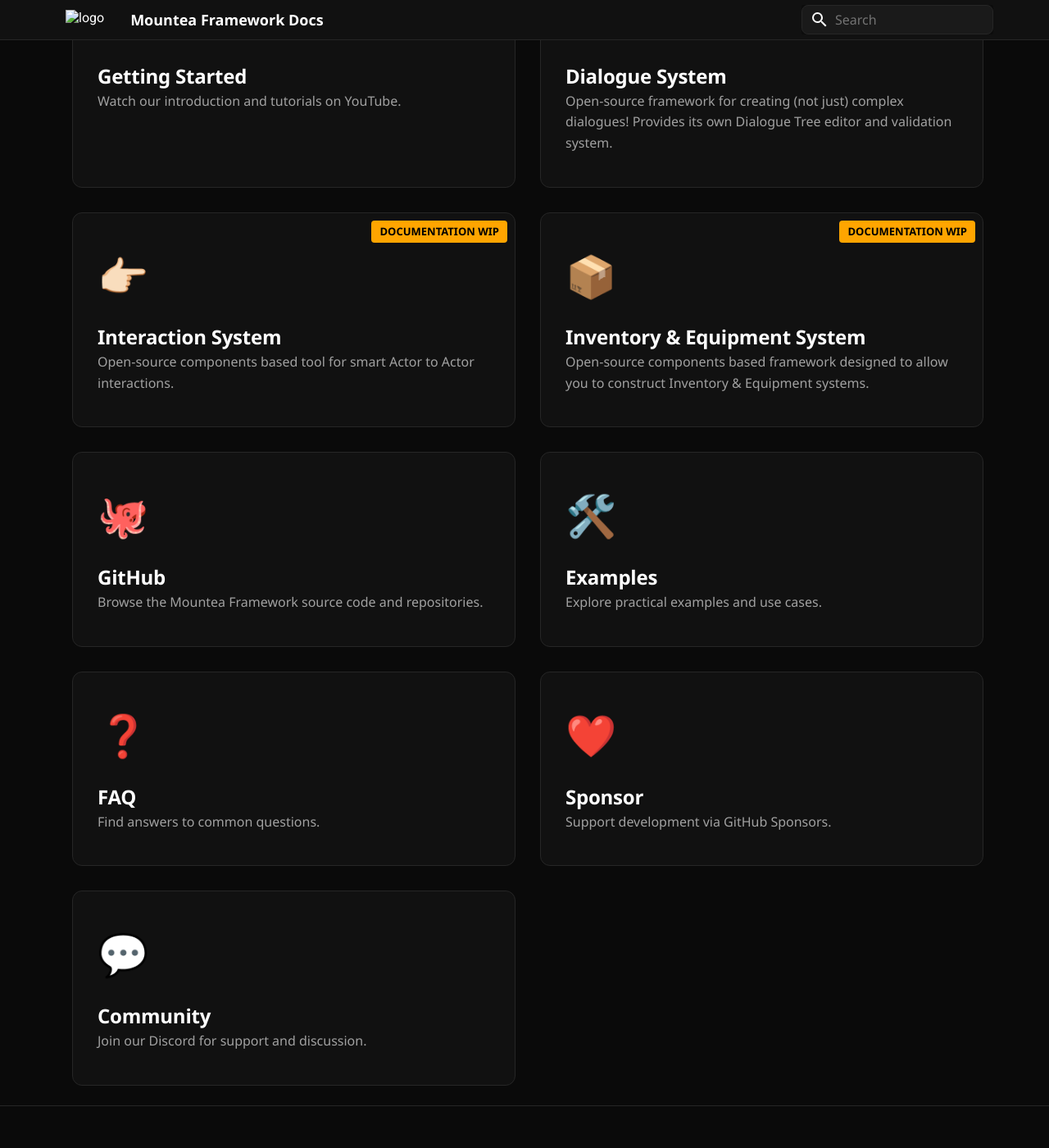
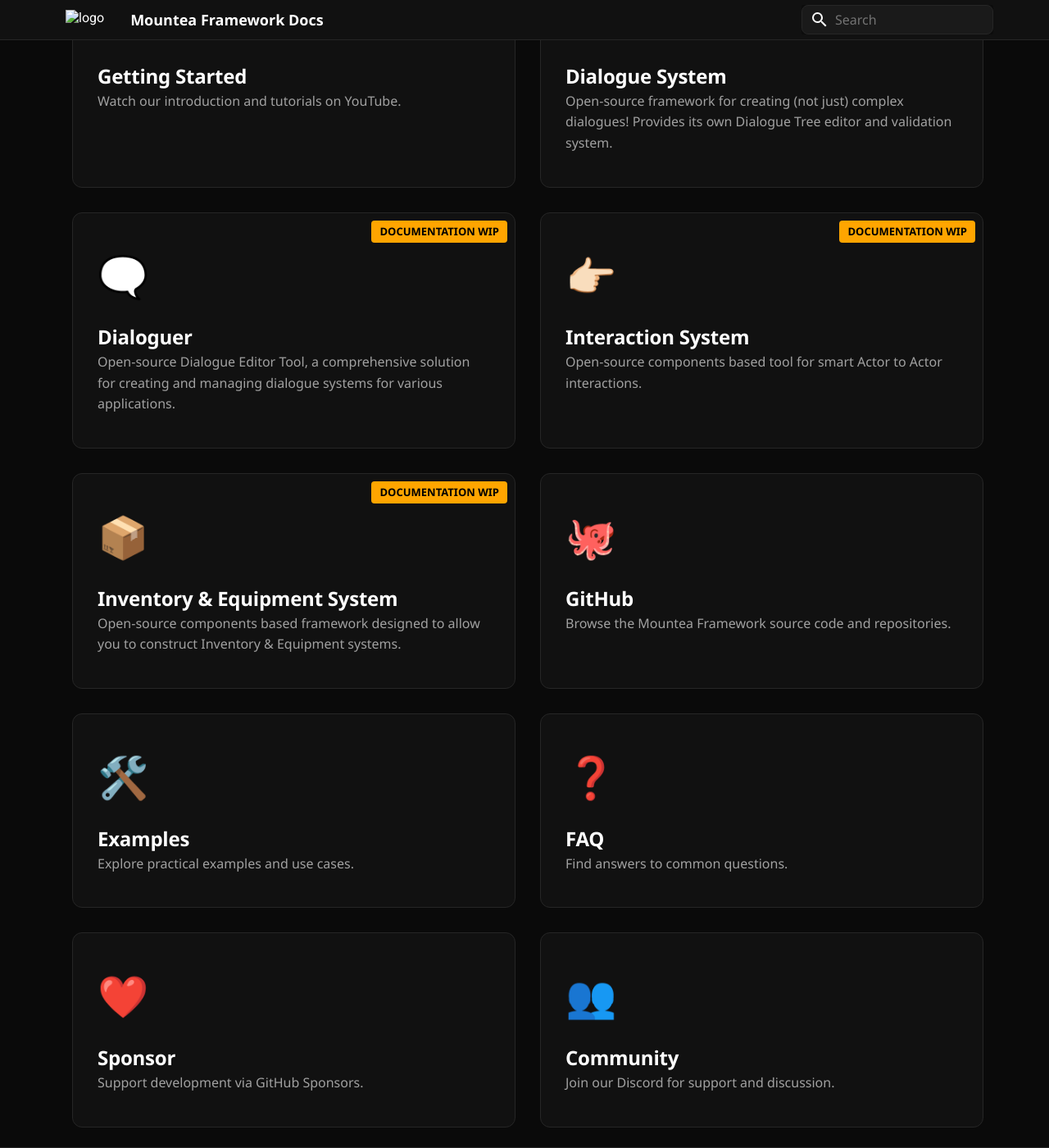
Before and after one commit to Mountea-Framework/MounteaFrameworkWebsite, an MkDocs documentation site: the page built from docs_src/index.md, in a window 1280 px wide and 1400 px high, scrolled down 167 px. Shown: the whole window at 82% size. Built offline with MkDocs 1.6.1 and Material for MkDocs 9.7.7, drawn with Linux system fonts in a browser that asks for light colours; old or Windows-style settings are respelled for this version of MkDocs; before the commit the page ends 1516 px from its top, so only the background shows below that.

Commit message:
Added Dialoguer Page

```diff
--- a/docs_src/index.md
+++ b/docs_src/index.md
@@ -13,6 +13,13 @@
     <h3 class="card-title">Dialogue System</h3>
     <p class="card-description">Open-source framework for creating (not just) complex dialogues! Provides its own Dialogue Tree editor and validation system.</p>
     <a href="/docs/DialogueSystem/GettingStarted/FirstSteps" class="card-link"></a>
+  </div>
+
+   <div class="card status-badge status-wip" data-status="Documentation WIP">
+    <div class="card-icon">🗨️</div>
+    <h3 class="card-title">Dialoguer</h3>
+    <p class="card-description">Open-source Dialogue Editor Tool, a comprehensive solution for creating and managing dialogue systems for various applications.</p>
+    <a href="/docs/Dialoguer/GettingStarted/FirstSteps" class="card-link"></a>
   </div>
 
   <div class="card status-badge status-wip" data-status="Documentation WIP">
@@ -58,7 +65,7 @@
   </div>
 
   <div class="card">
-    <div class="card-icon">💬</div>
+    <div class="card-icon">👥</div>
     <h3 class="card-title">Community</h3>
     <p class="card-description">Join our Discord for support and discussion.</p>
     <a href="https://discord.gg/G66XvQTv3E" class="card-link"></a>
```
